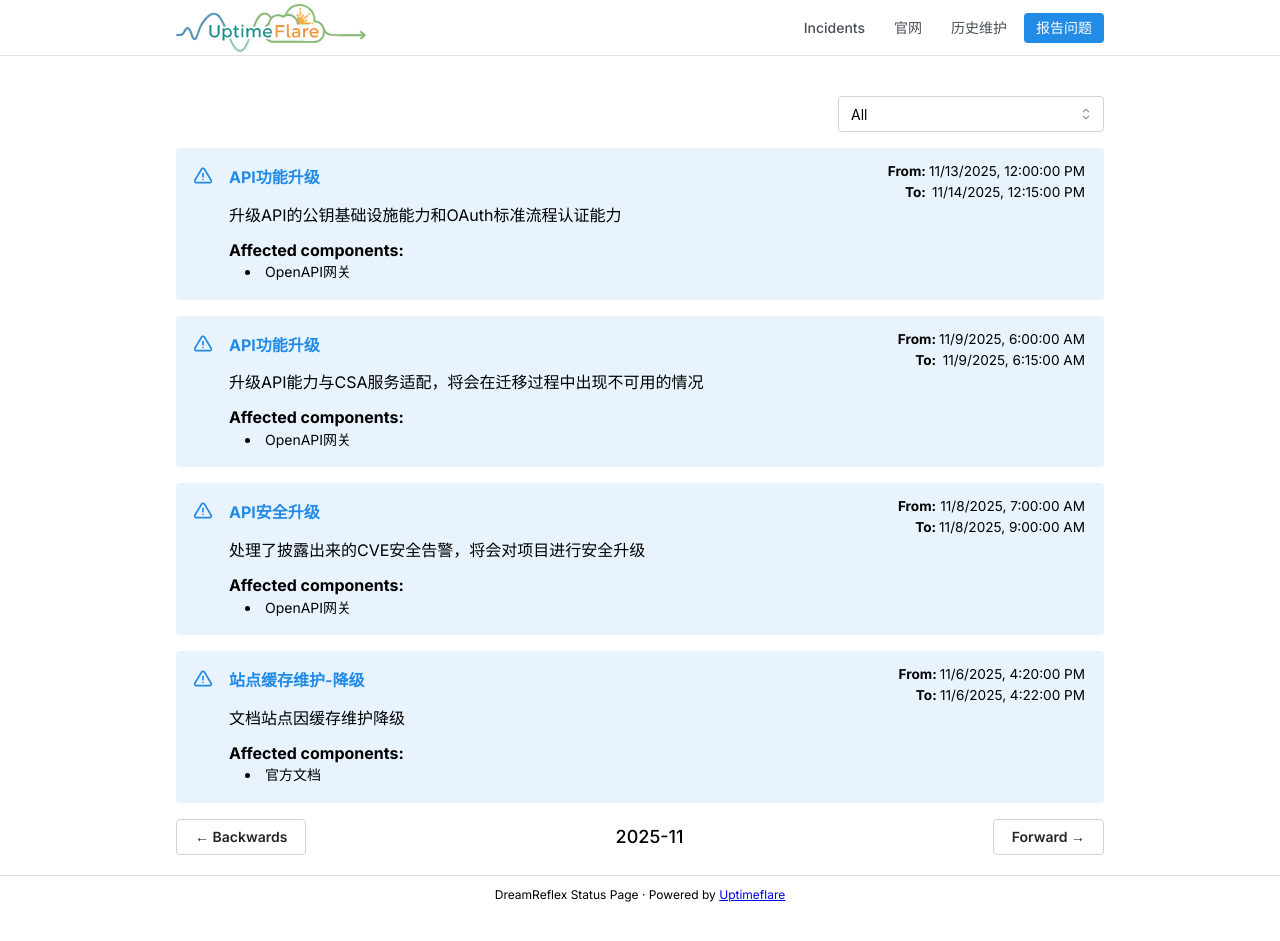
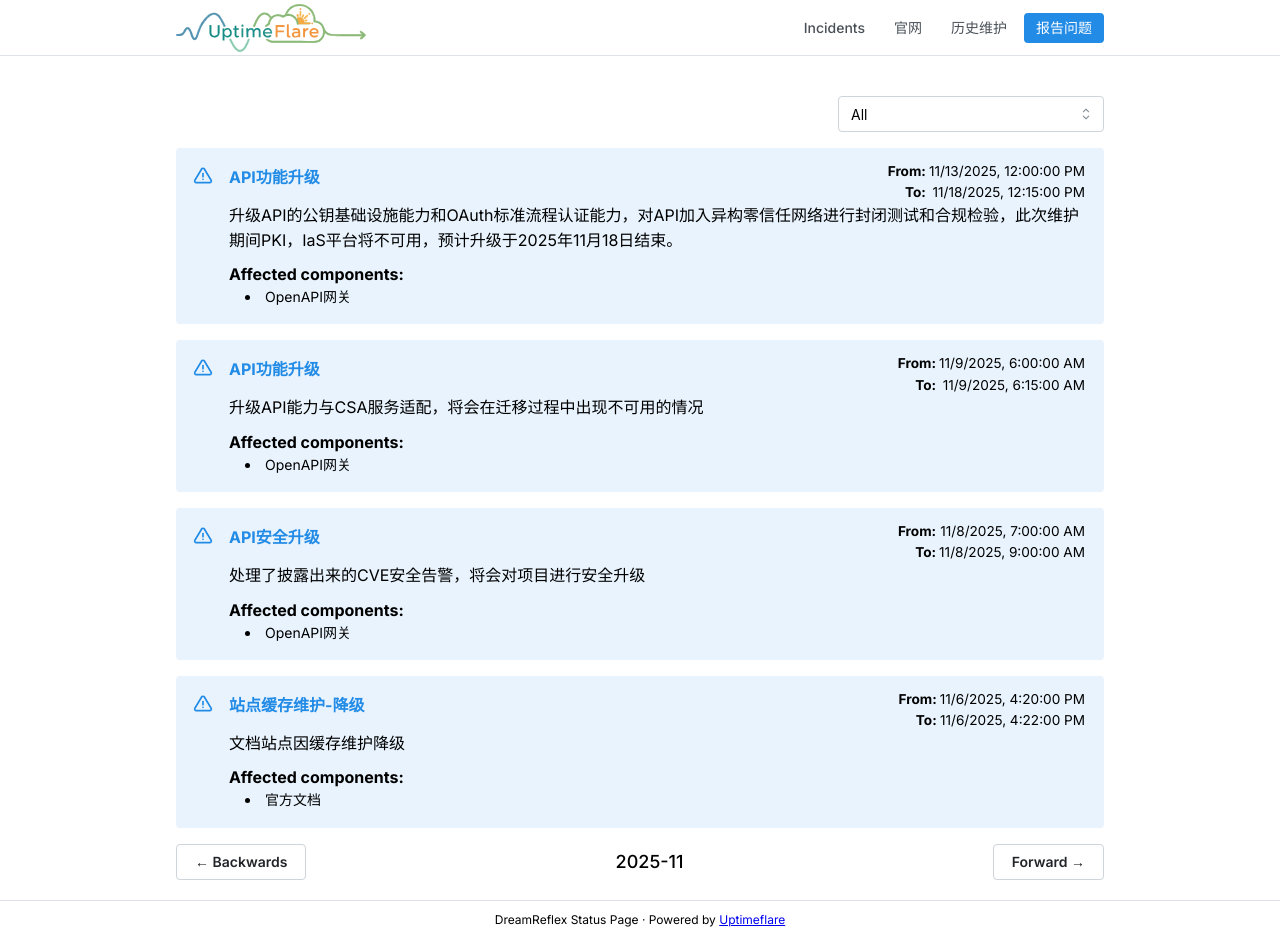
Before and after one commit to dreamreflex/status, a Next.js app: page /incidents in a window 1280 px wide. Before the commit the page ends 916 px from the top, so only its background shows below. Built offline with nearby package versions, Linux system fonts and the light colour scheme.

Commit message:
Revise API upgrade maintenance schedule and details
Updated maintenance details for API upgrade including extended downtime and compliance testing.

```diff
--- a/uptime.config.ts
+++ b/uptime.config.ts
@@ -89,9 +89,9 @@ const maintenances: MaintenanceConfig[] = [
    {
     monitors: ['dreamreflex_api'],
     title: 'API功能升级',
-    body: '升级API的公钥基础设施能力和OAuth标准流程认证能力',
+    body: '升级API的公钥基础设施能力和OAuth标准流程认证能力，对API加入异构零信任网络进行封闭测试和合规检验，此次维护期间PKI，IaS平台将不可用，预计升级于2025年11月18日结束。',
     start: '2025-11-13T20:00:00+08:00',
-    end:   '2025-11-14T20:15:00+08:00',
+    end:   '2025-11-18T20:15:00+08:00',
     color: 'blue',
   },
 ]
```
